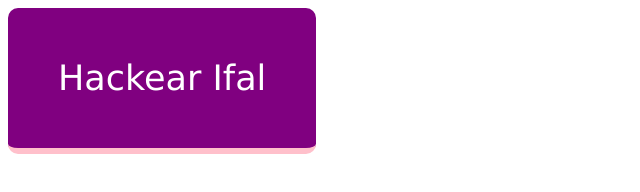
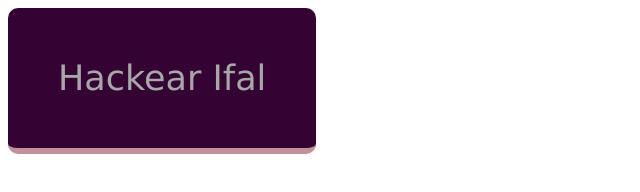
Before and after one commit to girleidearaujoo/redes, a plain HTML site: page requisiçãoHTTP/index.html in a window 1280 px wide. In both pictures the pointer is over the button "Hackear Ifal". Shown: the whole page, without its empty margins (0-640 px from the left). Drawn offline with Linux system fonts and the light colour scheme.

Commit message:
Update index.html

```diff
--- a/requisiçãoHTTP/index.html
+++ b/requisiçãoHTTP/index.html
@@ -15,6 +15,11 @@
             font-family: 'Lucida Sans', 'Lucida Sans Regular', 'Lucida Grande', 'Lucida Sans Unicode', Geneva, Verdana, sans-serif;
             border-radius: 10px;
             border-bottom: 6px solid pink;
+        }
+        #ajaxButton:hover{
+            background-color: rgb(52, 3, 52);
+            border-bottom: 6px solid rgb(194, 144, 152);
+            color: rgb(167, 167, 167);
         }
     </style>
 </head>
```
